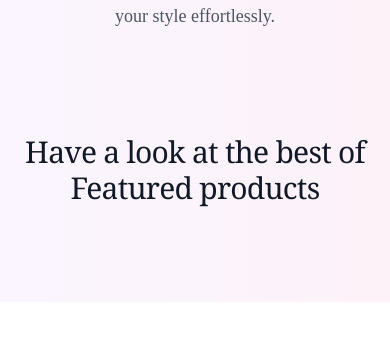
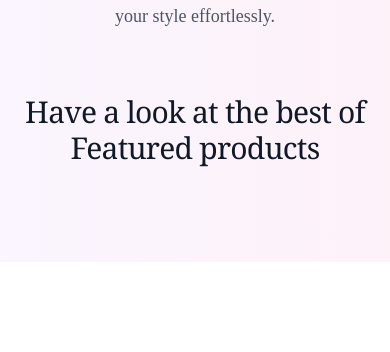
Before and after one commit to AnishRane13/Blissfull-Creations, a React (Vite) app: page / in a window 390 px wide. Shown: the part 275-627 px from the top of the page. Built offline with nearby package versions, Linux system fonts and the light colour scheme.

Commit message:
Major changes in the application

```diff
--- a/src/components/Hero.jsx
+++ b/src/components/Hero.jsx
@@ -6,7 +6,7 @@ const Hero = () => {
       {/* Hero Header with Gradient Background */}
       <div className="relative overflow-visible bg-gradient-to-r from-purple-50 to-pink-50">
         <div className="absolute inset-0 bg-grid-slate-100 [mask-image:linear-gradient(0deg,white,rgba(255,255,255,0.6))] bg-top" />
-        <div className="max-w-7xl mx-auto px-4 sm:px-6 lg:px-8 py-16 sm:py-24">
+        <div className="max-w-7xl mx-auto px-4 sm:px-6 lg:px-8 py-16 sm:py-24 pt-6">
           <div className="text-center relative">
             <h1 className="text-3xl sm:text-5xl font-serif tracking-tight text-gray-900 mb-8">
               Have a look at the best of Featured products
```
